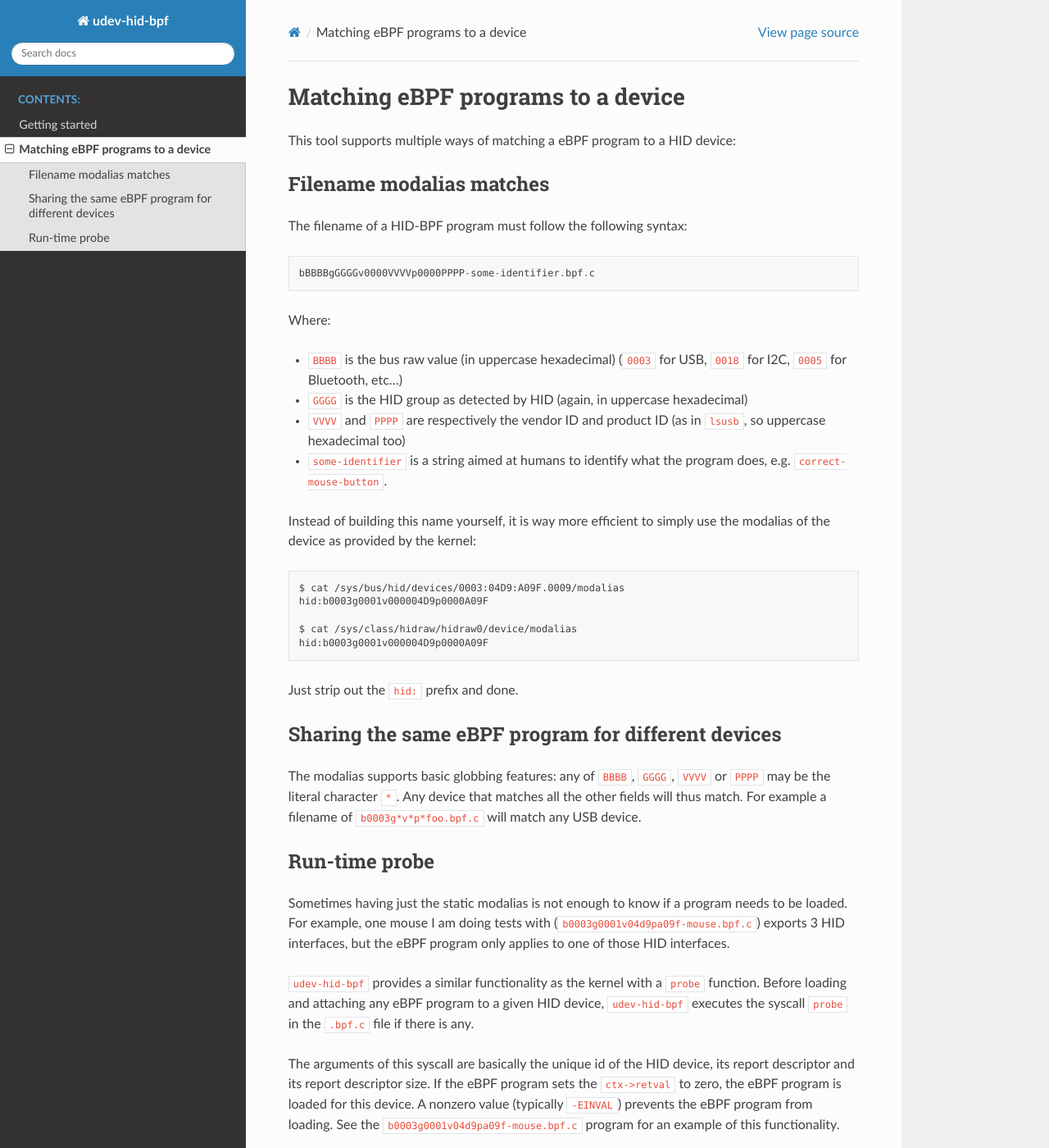
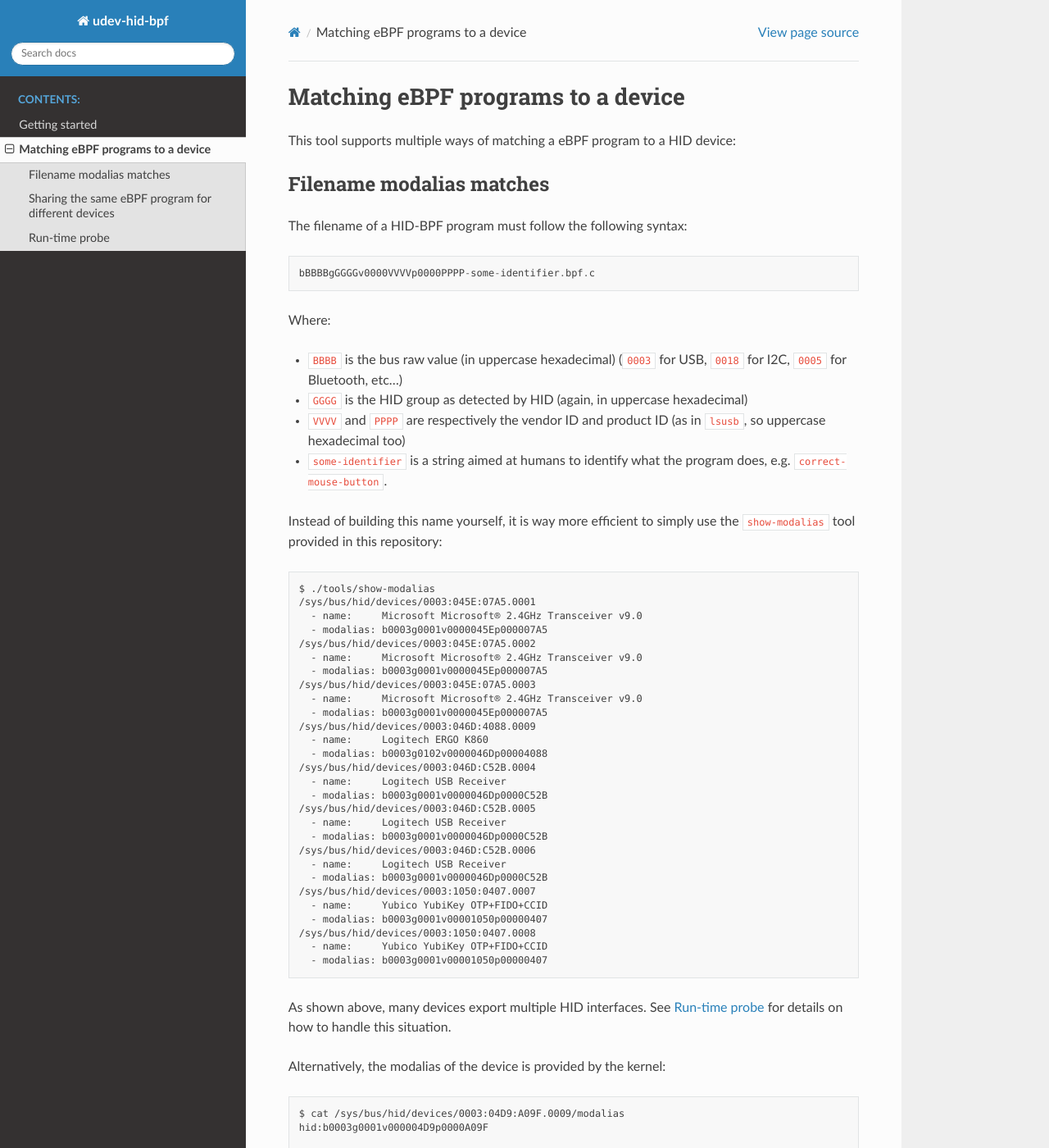
Before and after one commit to icecream95/udev-hid-bpf, a Sphinx documentation site: the page built from doc/device-matches.rst, in a window 1280 px wide and 1400 px high. Shown: the whole window at 82% size. Built offline with Sphinx 7.4.7 and the Read the Docs theme 2.0.0, drawn with Linux system fonts in a browser that asks for light colours.

Commit message:
Add a tool to show the modalias
Probably good enough for >90% of all cases.

Signed-off-by: Peter Hutterer <peter.hutterer@who-t.net>

```diff
--- a/doc/device-matches.rst
+++ b/doc/device-matches.rst
@@ -17,8 +17,42 @@ Where:
 - ``VVVV`` and ``PPPP`` are respectively the vendor ID and product ID (as in ``lsusb``, so uppercase hexadecimal too)
 - ``some-identifier`` is a string aimed at humans to identify what the program does, e.g. ``correct-mouse-button``.
 
-Instead of building this name yourself, it is way more efficient to simply use the
-modalias of the device as provided by the kernel::
+Instead of building this name yourself, it is way more efficient to simply use
+the ``show-modalias`` tool provided in this repository::
+
+   $ ./tools/show-modalias
+   /sys/bus/hid/devices/0003:045E:07A5.0001
+     - name:     Microsoft Microsoft® 2.4GHz Transceiver v9.0
+     - modalias: b0003g0001v0000045Ep000007A5
+   /sys/bus/hid/devices/0003:045E:07A5.0002
+     - name:     Microsoft Microsoft® 2.4GHz Transceiver v9.0
+     - modalias: b0003g0001v0000045Ep000007A5
+   /sys/bus/hid/devices/0003:045E:07A5.0003
+     - name:     Microsoft Microsoft® 2.4GHz Transceiver v9.0
+     - modalias: b0003g0001v0000045Ep000007A5
+   /sys/bus/hid/devices/0003:046D:4088.0009
+     - name:     Logitech ERGO K860
+     - modalias: b0003g0102v0000046Dp00004088
+   /sys/bus/hid/devices/0003:046D:C52B.0004
+     - name:     Logitech USB Receiver
+     - modalias: b0003g0001v0000046Dp0000C52B
+   /sys/bus/hid/devices/0003:046D:C52B.0005
+     - name:     Logitech USB Receiver
+     - modalias: b0003g0001v0000046Dp0000C52B
+   /sys/bus/hid/devices/0003:046D:C52B.0006
+     - name:     Logitech USB Receiver
+     - modalias: b0003g0001v0000046Dp0000C52B
+   /sys/bus/hid/devices/0003:1050:0407.0007
+     - name:     Yubico YubiKey OTP+FIDO+CCID
+     - modalias: b0003g0001v00001050p00000407
+   /sys/bus/hid/devices/0003:1050:0407.0008
+     - name:     Yubico YubiKey OTP+FIDO+CCID
+     - modalias: b0003g0001v00001050p00000407
+
+As shown above, many devices export multiple HID interfaces. See :ref:`run_time_probe` for details
+on how to handle this situation.
+
+Alternatively, the modalias of the device is provided by the kernel::
 
    $ cat /sys/bus/hid/devices/0003:04D9:A09F.0009/modalias
    hid:b0003g0001v000004D9p0000A09F
@@ -36,6 +70,8 @@ The modalias supports basic globbing features: any of
 Any device that matches all the other fields will thus match. For example
 a filename of ``b0003g*v*p*foo.bpf.c`` will match any USB device.
 
+.. _run_time_probe:
+
 Run-time probe
 --------------
 
```
Also changed, not shown: 1 other file.
